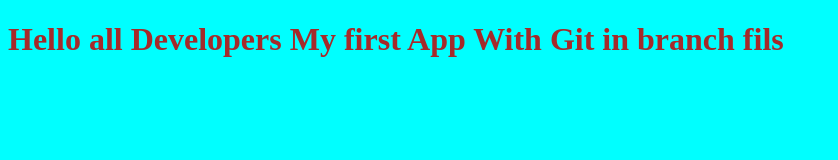
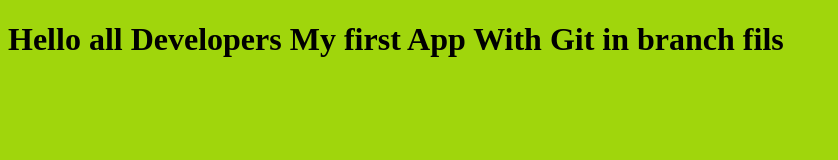
Before and after one commit to safir100/FirstProject, a plain HTML site: page index.html in a window 1280 px wide. Shown: the whole page, without its empty margins (0-838 px from the left). Drawn offline with Linux system fonts and the light colour scheme.

Commit message:
update style

```diff
--- a/style.css
+++ b/style.css
@@ -1,7 +1,7 @@
 h1
 {
-    color: brown;
+    color: black;
 }
 body{
-    background-color: aqua;
+    background-color: rgb(160, 214, 12);
 }
```
